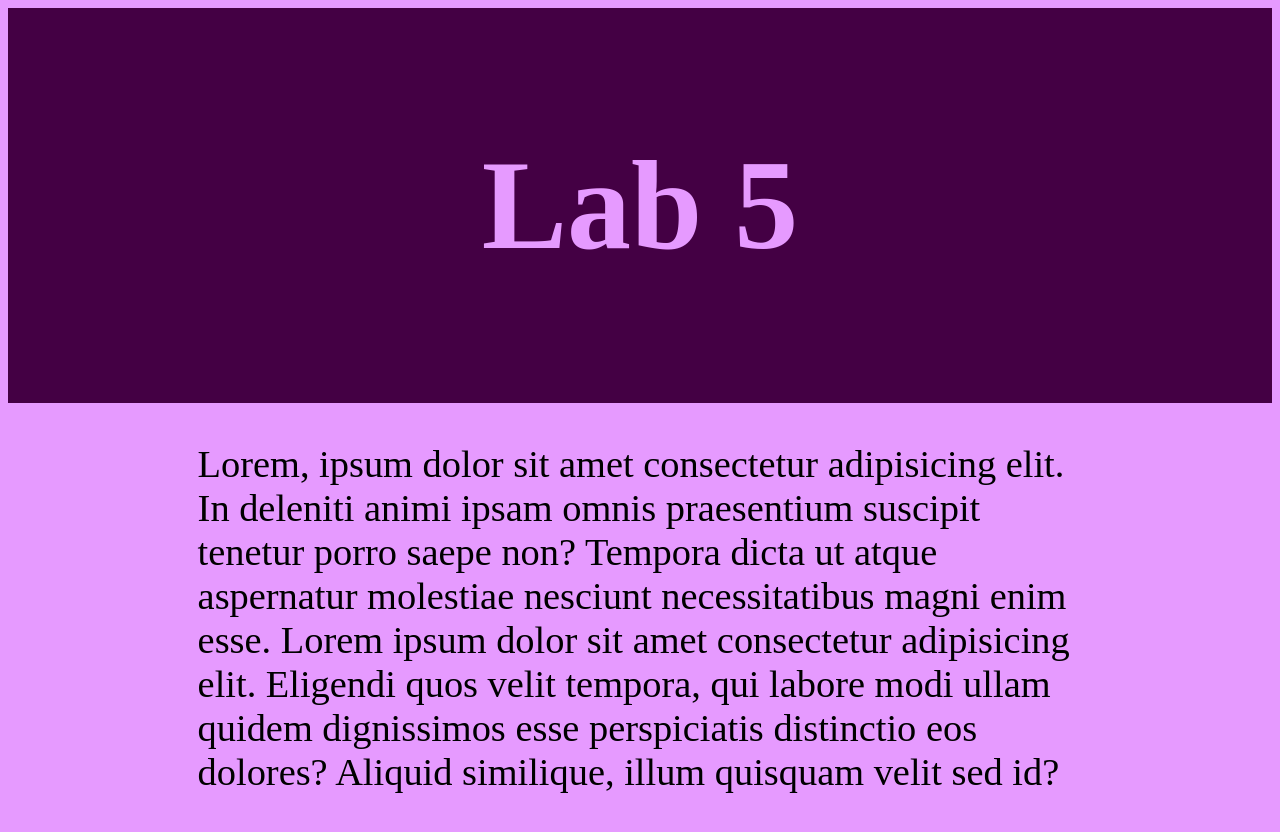
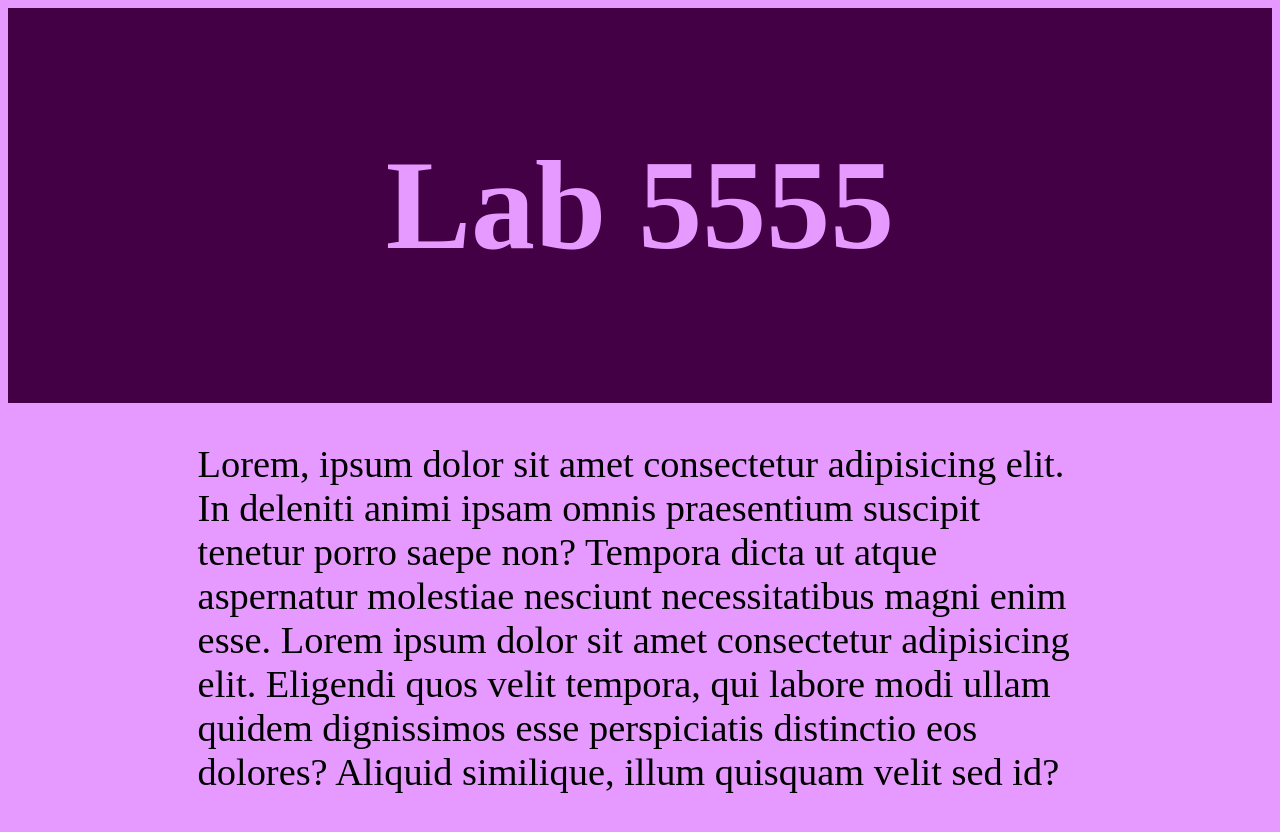
Before and after one commit to Carson-Forsythe/L5, a website: page index.html in a window 1280 px wide. Drawn offline with Linux system fonts and the light colour scheme.

Commit message:
Second Commit

```diff
--- a/index.html
+++ b/index.html
@@ -7,7 +7,7 @@
      <link href="css/style.css" rel="stylesheet">
 </head>
 <div class="header">
-     <h1>Lab 5</h1>
+     <h1>Lab 5555</h1>
 </div>
 <body>
      <div class="para">
```
